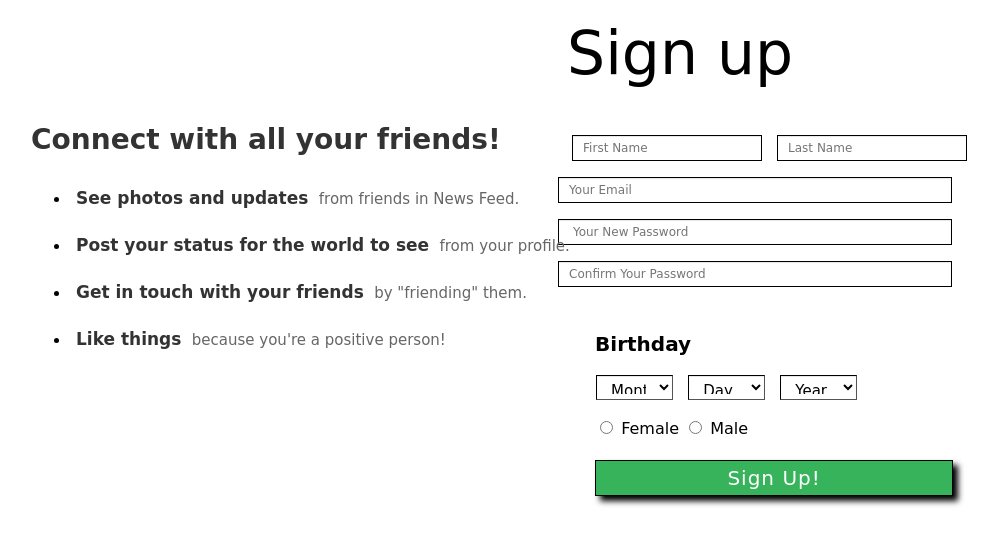
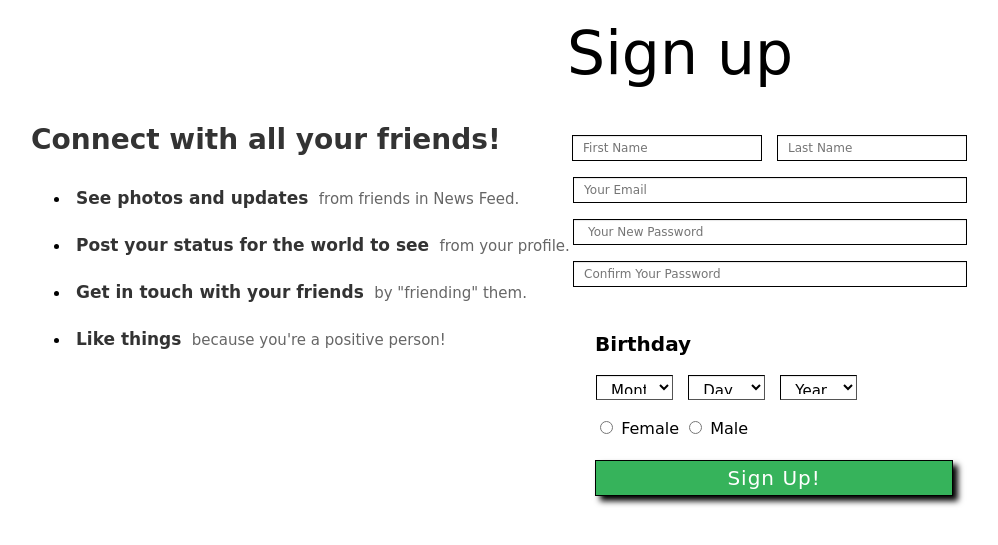
Before and after one commit to vikingeducation/project_prep_facebook_pages, a PHP site: page / in a window 1280 px wide. Shown: the part 84-629 px from the top of the page, without its empty margins (119-1117 px from the left). Run offline with PHP 8.4, Linux system fonts and the light colour scheme.

Commit message:
update to index sign up page bug fixes to css //rlahaie

```diff
--- a/style.css
+++ b/style.css
@@ -1,4 +1,4 @@
-<?php $cssVersion = "4.9"; ?>
+<?php $cssVersion = "5.0"; ?>
 
 *, *:before, *:after {
 	box-sizing: border-box;
@@ -168,7 +168,7 @@ ul .blt_gry {
 	padding: 5px 10px;
 }
 .sign_up_last_rows {
-	width: 365px;
+	width: 380px;
 }
 .input_text_email_password {
 	font-size: 12px;
```
